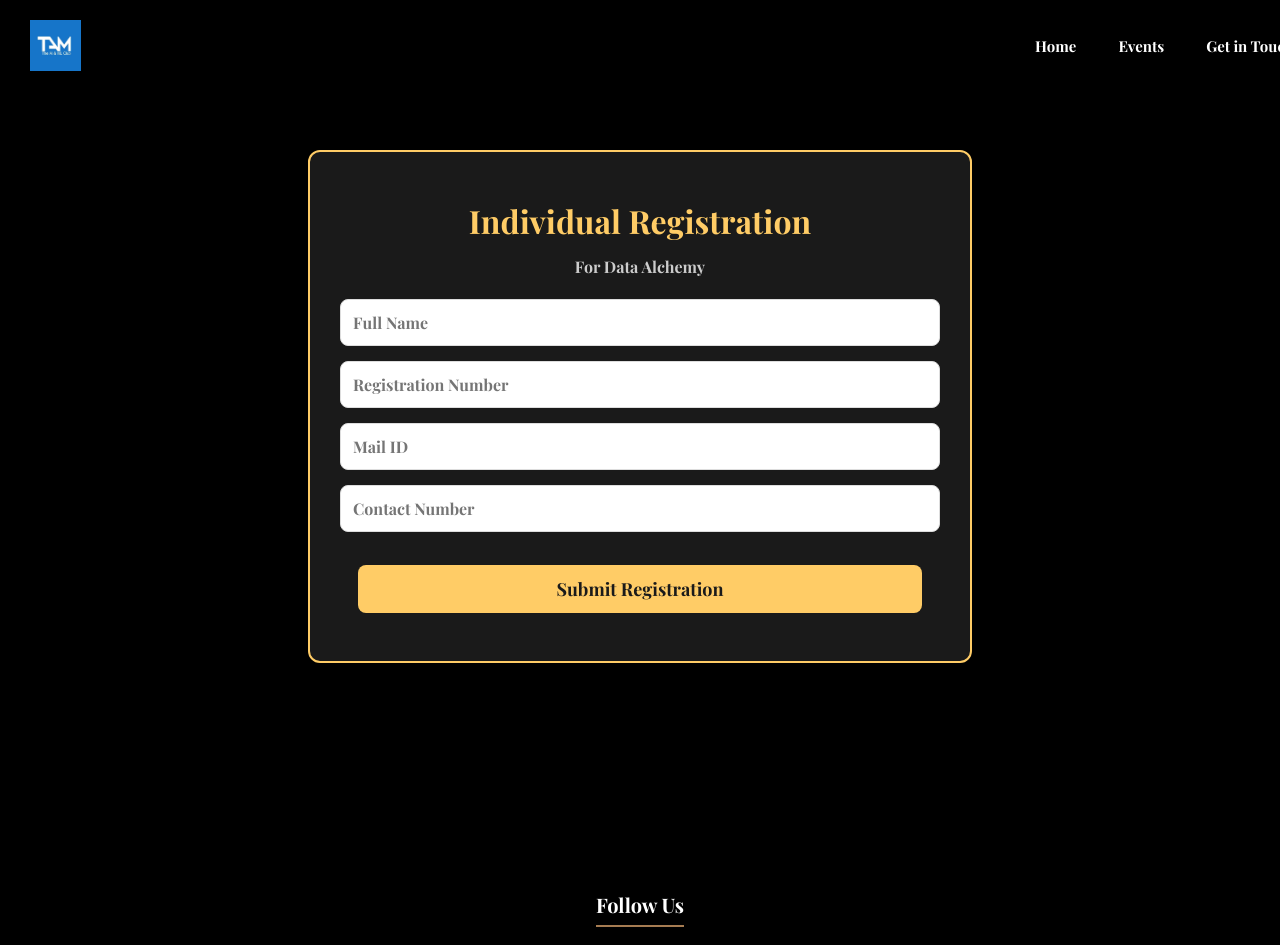
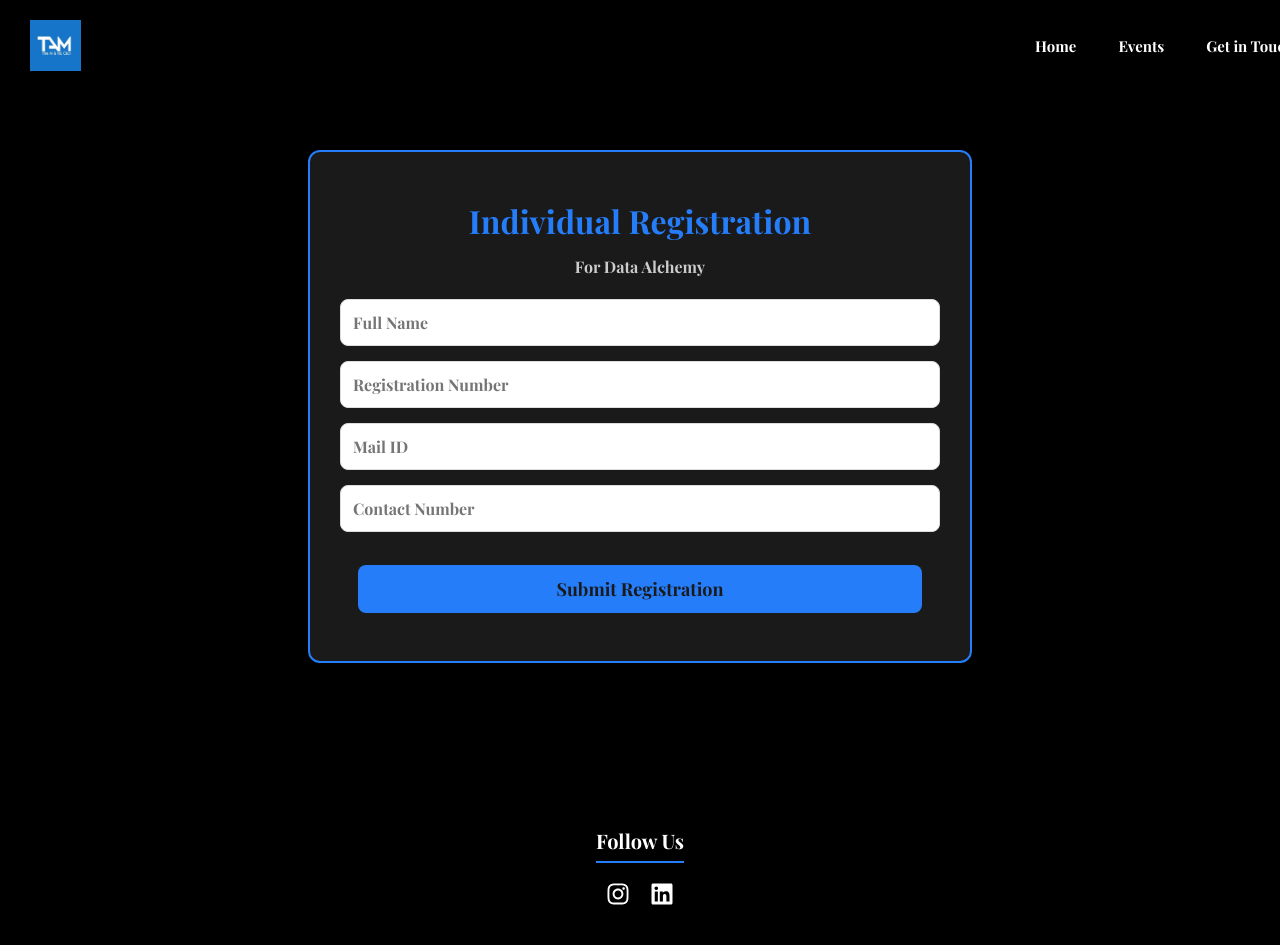
Before and after one commit to Pranav-Bhatlapenumarthi/graVITas_TAM, a React (Vite) app in the folder frontend/: page /register/individual in a window 1280 px wide. Shown: the top 945 px of the page. Built offline with nearby package versions, Linux system fonts and the light colour scheme; a web font is replaced by a local one.

Commit message:
chore: minor styling modifications

```diff
--- a/frontend/src/assets/FlowingMenu.css
+++ b/frontend/src/assets/FlowingMenu.css
@@ -71,7 +71,7 @@
   height: 100%;
   width: 200%;
   will-change: transform;
-  animation: marquee 35s linear infinite;
+  animation: marquee 15s linear infinite;
 }
 
 .marquee span {
--- a/frontend/src/components/Footer.css
+++ b/frontend/src/components/Footer.css
@@ -2,7 +2,7 @@
     background: black;
     color: white;
     text-align: center;
-    margin-top: 15%;
+    margin-top: 10%;
 }
 
 .footer-content {
@@ -23,7 +23,7 @@
 .footer-socials h3{
     margin-bottom: 15px;
     font-size: 20px;
-    border-bottom: 2px solid #a67c52;
+    border-bottom: 2px solid #257df9;
     display: inline-block;
     padding-bottom: 5px;
 }
@@ -36,5 +36,5 @@
 }
 
 .social-icons a:hover {
-    color: #a67c52;
+    color: #175ff0;
 }
--- a/frontend/src/pages/Events/IndividualEvent.css
+++ b/frontend/src/pages/Events/IndividualEvent.css
@@ -8,16 +8,15 @@
   left: 0;
   width: 100%;
   height: 100%;
-  z-index: -1; /* Behind */
+  z-index: -1;
 }
-
 
 .event-detail {
   max-width: 800px;
   margin: 50px auto;
   padding: 30px;
   border-radius: 12px;
-  background-color: aliceblue;
+  background-color: #fffcf2;
   opacity: 95%;
   box-shadow: 0 6px 15px rgba(0,0,0,0.1);
   font-family: 'Segoe UI', Tahoma, Geneva, Verdana, sans-serif;
@@ -26,7 +25,7 @@
 
 .event-detail h1 {
   font-size: 2.2rem;
-  color: #5227FF;
+  color: #001233;
   margin-bottom: 15px;
 }
 
--- a/frontend/src/pages/Register/Team.css
+++ b/frontend/src/pages/Register/Team.css
@@ -4,7 +4,7 @@
   padding: 30px;
   background: #1a1a1a;
   border-radius: 12px;
-  border: 2px solid #ffcc66;
+  border: 2px solid #257df9;
   box-shadow: 0px 8px 20px rgba(0, 0, 0, 0.6);
   color: #fff;
   font-family: "Playfair Display", serif;
@@ -12,7 +12,7 @@
 }
 
 .form-container h1 {
-  color: #ffcc66;
+  color: #257df9;
   margin-bottom: 10px;
   font-size: 2rem;
 }
@@ -55,7 +55,7 @@
 }
 
 .submit-btn {
-  background: #ffcc66;
+  background: #257df9;
   color: #1a1a1a;
   font-weight: bold;
   padding: 12px;
```
